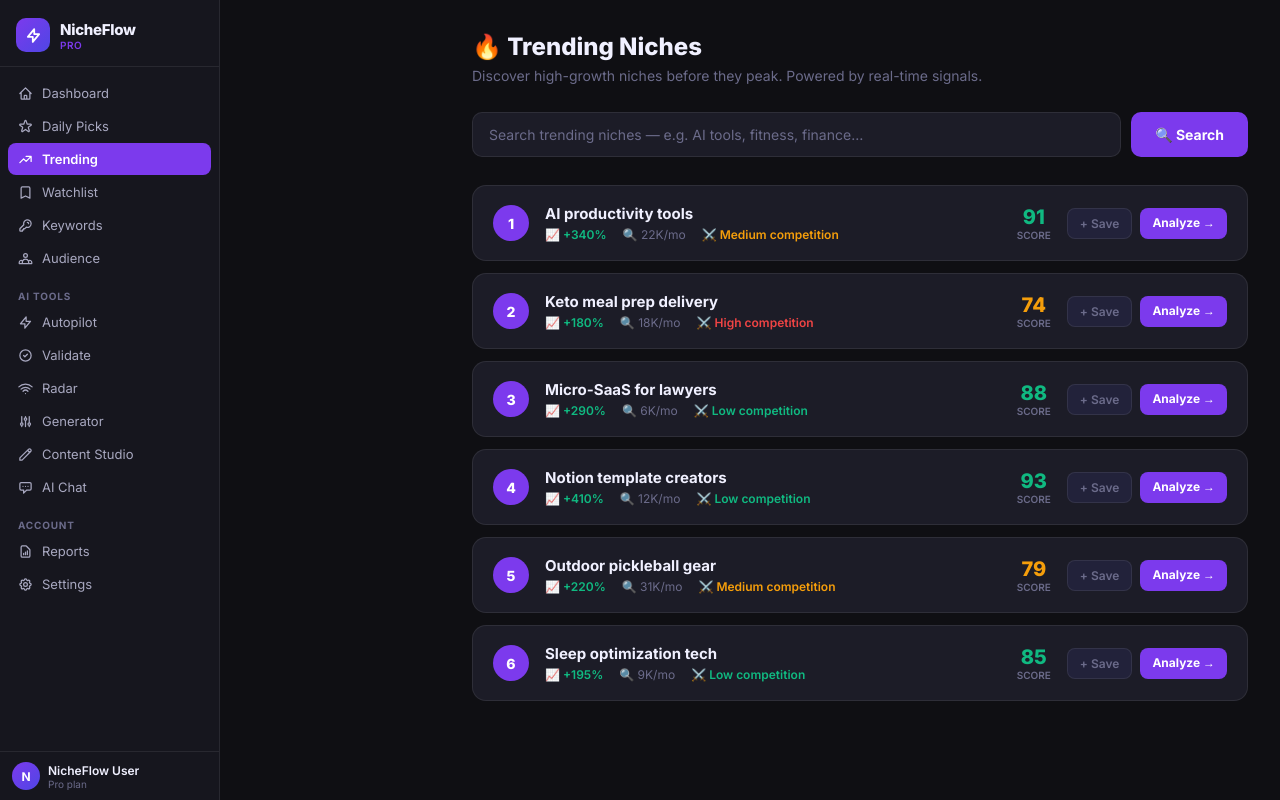
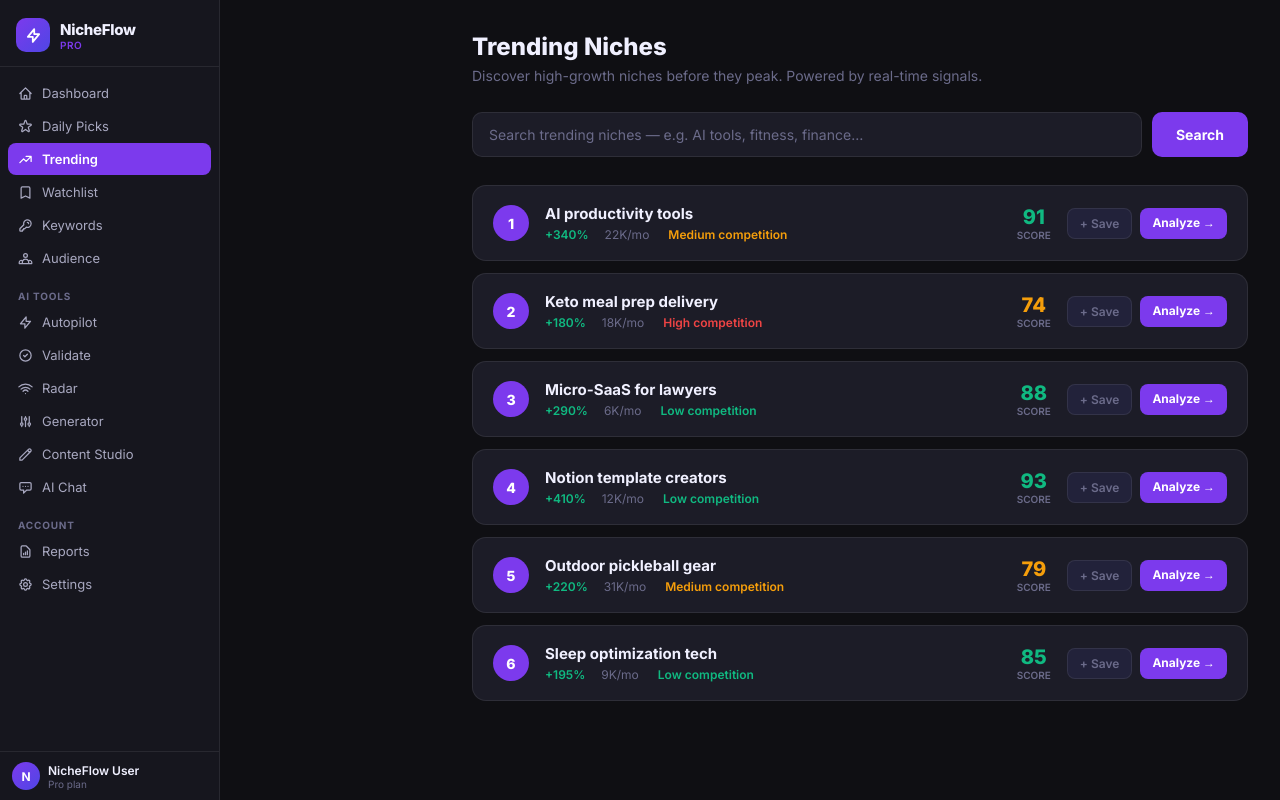
Before and after one commit to NicheFlow1/nicheflow-saas, a Next.js app: page /trending in a window 1280 px wide. Built offline with nearby package versions, Linux system fonts and the light colour scheme.

Commit message:
fix: remove emojis from UI text in trending

```diff
--- a/src/app/trending/page.tsx
+++ b/src/app/trending/page.tsx
@@ -48,7 +48,7 @@ function TrendingInner() {
   return (
     <div style={{padding:'32px', maxWidth:'1000px'}}>
       <div style={{marginBottom:'28px'}}>
-        <h1 style={{fontSize:'24px', fontWeight:800, color:'var(--text-primary)', margin:'0 0 6px'}}>🔥 Trending Niches</h1>
+        <h1 style={{fontSize:'24px', fontWeight:800, color:'var(--text-primary)', margin:'0 0 6px'}}> Trending Niches</h1>
         <p style={{color:'var(--text-muted)', fontSize:'14px', margin:0}}>Discover high-growth niches before they peak. Powered by real-time signals.</p>
       </div>
 
@@ -58,7 +58,7 @@ function TrendingInner() {
           style={{flex:1, background:'var(--bg-card)', border:'1px solid var(--border)', borderRadius:'10px', padding:'13px 16px', color:'var(--text-primary)', fontSize:'14px', outline:'none'}}/>
         <button onClick={() => search()} disabled={loading}
           style={{background:'var(--accent)', color:'#fff', border:'none', borderRadius:'10px', padding:'13px 24px', fontWeight:700, fontSize:'14px', cursor:'pointer'}}>
-          {loading ? 'Searching…' : '🔍 Search'}
+          {loading ? 'Searching…' : ' Search'}
         </button>
       </div>
 
@@ -79,9 +79,9 @@ function TrendingInner() {
               <div style={{flex:1, minWidth:0}}>
                 <div style={{fontWeight:700, color:'var(--text-primary)', fontSize:'15px', marginBottom:'4px'}}>{name}</div>
                 <div style={{display:'flex', gap:'16px', flexWrap:'wrap'}}>
-                  <span style={{fontSize:'12px', color:'#10b981', fontWeight:600}}>📈 {growth}</span>
-                  <span style={{fontSize:'12px', color:'var(--text-muted)'}}>🔍 {volume}/mo</span>
-                  <span style={{fontSize:'12px', color:compColor, fontWeight:600}}>⚔️ {comp} competition</span>
+                  <span style={{fontSize:'12px', color:'#10b981', fontWeight:600}}> {growth}</span>
+                  <span style={{fontSize:'12px', color:'var(--text-muted)'}}> {volume}/mo</span>
+                  <span style={{fontSize:'12px', color:compColor, fontWeight:600}}>️ {comp} competition</span>
                 </div>
               </div>
               <div style={{textAlign:'center', flexShrink:0}}>
@@ -91,7 +91,7 @@ function TrendingInner() {
               <div style={{display:'flex', gap:'8px', flexShrink:0}}>
                 <button onClick={() => toggle(name)}
                   style={{background: saved.has(name) ? '#10b98120' : 'var(--bg-elevated)', border:'1px solid var(--border)', borderRadius:'8px', padding:'7px 12px', fontSize:'12px', color: saved.has(name) ? '#10b981' : 'var(--text-muted)', cursor:'pointer', fontWeight:600}}>
-                  {saved.has(name) ? '✅ Saved' : '+ Save'}
+                  {saved.has(name) ? ' Saved' : '+ Save'}
                 </button>
                 <Link href={`/autopilot?niche=${encodeURIComponent(name)}`}
                   style={{background:'var(--accent)', color:'#fff', borderRadius:'8px', padding:'7px 12px', fontSize:'12px', textDecoration:'none', fontWeight:700}}>
```
